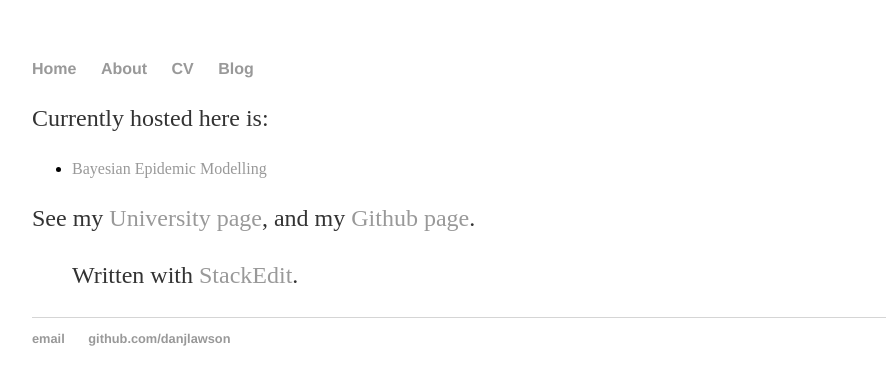
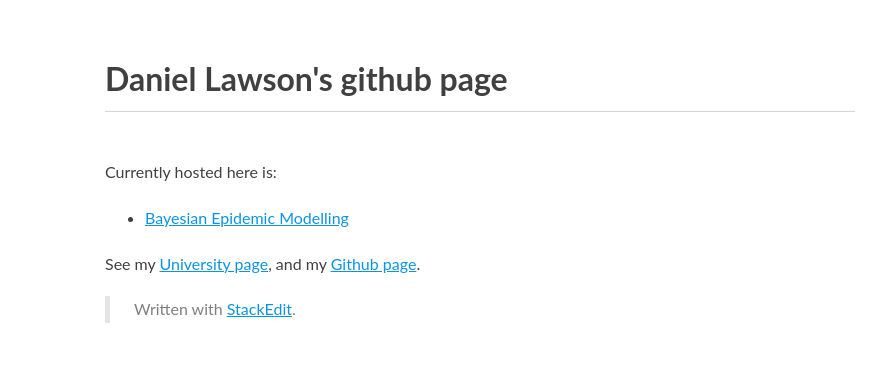
Before and after one commit to danjlawson/danjlawson.github.io, a Jekyll site: the page index.html, which Jekyll copies as it is, in a window 1280 px wide. Shown: the top 385 px of the page, without its empty margins (160-1046 px from the left). Built offline with Jekyll 4.4.1, drawn with Linux system fonts in a browser that asks for light colours; some web fonts are replaced.

Commit message:
index.html updated from https://stackedit.io/

```diff
--- a/index.html
+++ b/index.html
@@ -1,7 +1,15 @@
----
-layout: default
-title: Daniel Lawson's Github PAges
----
+<!DOCTYPE html>
+<html>
+
+<head>
+  <meta charset="utf-8">
+  <meta name="viewport" content="width=device-width, initial-scale=1.0">
+  <title>index.html</title>
+  <link rel="stylesheet" href="http://danjlawson.github.io/style.css" />
+</head>
+
+<body class="stackedit">
+  <div class="stackedit__html"><h1 id="daniel-lawsons-github-page">Daniel Lawson's github page</h1>
 <p>Currently hosted here is:</p>
 <ul>
 <li><a href="BayesianEpidemics/BayesianEpidemicModelling.html">Bayesian Epidemic Modelling</a></li>
@@ -10,4 +18,7 @@ title: Daniel Lawson's Github PAges
 <blockquote>
 <p>Written with <a href="https://stackedit.io/">StackEdit</a>.</p>
 </blockquote>
-<!-- /.blurb -->
+</div>
+</body>
+
+</html>
```
